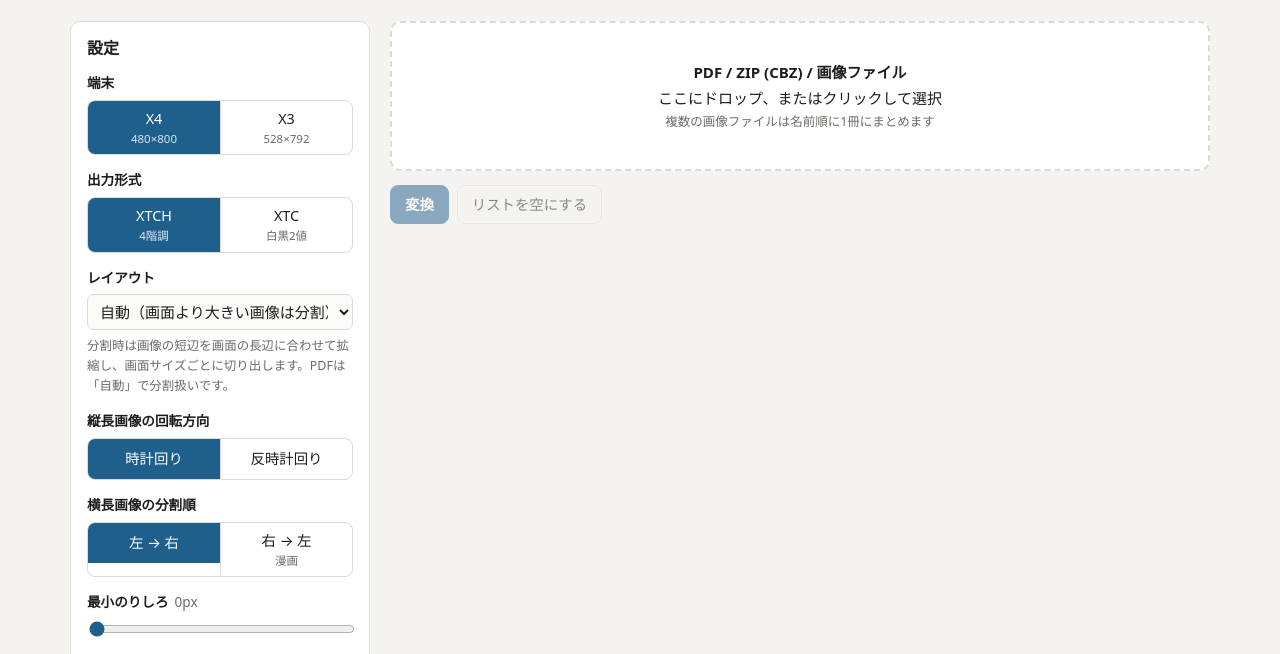
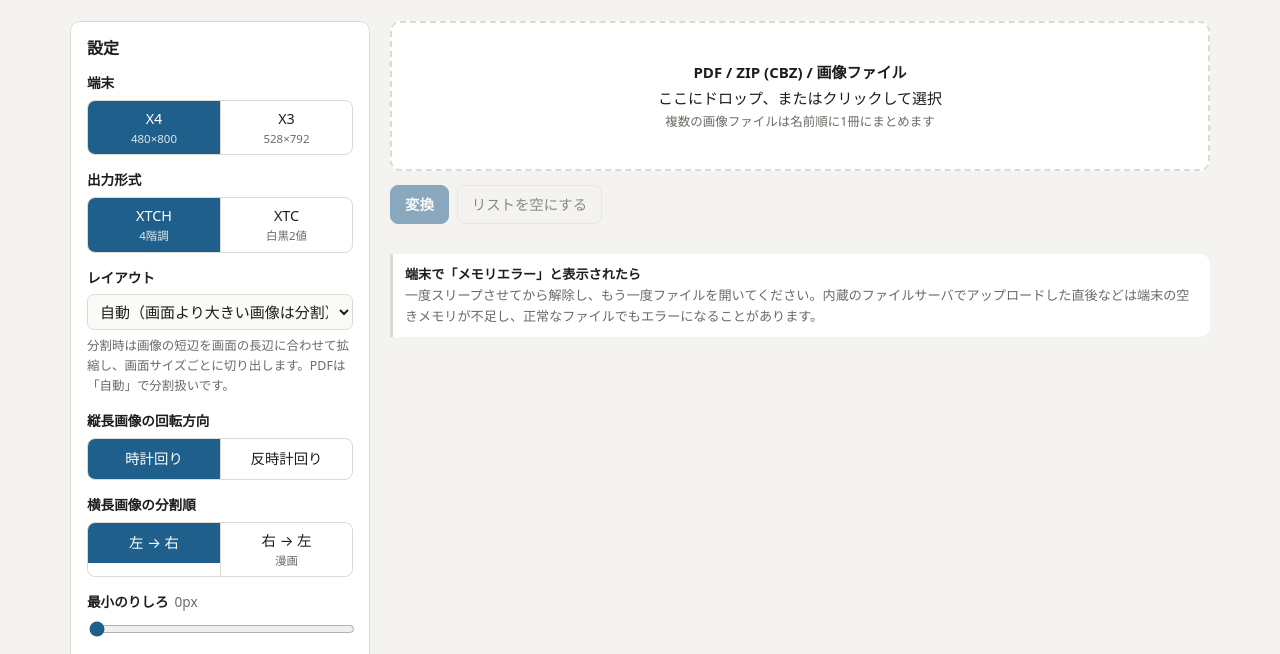
Before and after one commit to h1g0/xtch-converter, a website built with Vite: page web/index.html in a window 1280 px wide. Shown: the part 117-771 px from the top of the page. Built offline with nearby package versions, Linux system fonts and the light colour scheme.

Commit message:
Document workaround for device memory errors
CrossPoint allocates each page into one contiguous buffer (~104KB for
X3 XTCH). Right after using the built-in file server that allocation can
fail even for valid files; sleeping and waking the device frees memory.
Note this in the README and on the converter page.

Co-Authored-By: Claude Opus 5.5 <noreply@anthropic.com>

```diff
--- a/web/index.html
+++ b/web/index.html
@@ -105,6 +105,11 @@
 
         <ul id="jobs" class="jobs"></ul>
 
+        <p class="note">
+          <strong>端末で「メモリエラー」と表示されたら</strong>
+          一度スリープさせてから解除し、もう一度ファイルを開いてください。内蔵のファイルサーバでアップロードした直後などは端末の空きメモリが不足し、正常なファイルでもエラーになることがあります。
+        </p>
+
         <section id="preview" class="panel preview" hidden>
           <div class="preview-head">
             <h2 id="previewTitle">プレビュー</h2>
--- a/web/src/style.css
+++ b/web/src/style.css
@@ -138,6 +138,17 @@ button:disabled { opacity: 0.5; cursor: default; }
 .job progress { width: 100%; height: 6px; margin-top: 4px; accent-color: var(--accent); }
 .job-actions { display: flex; gap: 6px; }
 
+.note {
+  margin: 0 0 16px;
+  padding: 10px 12px;
+  font-size: 0.82rem;
+  color: var(--muted);
+  border-left: 3px solid var(--line);
+  background: var(--panel);
+  border-radius: 0 var(--radius) var(--radius) 0;
+}
+.note strong { display: block; color: var(--ink); font-weight: 600; }
+
 .preview-head { display: flex; gap: 10px; align-items: baseline; flex-wrap: wrap; margin-bottom: 12px; }
 .thumbs {
   display: grid; grid-template-columns: repeat(auto-fill, minmax(110px, 1fr)); gap: 12px;
```
Also changed, not shown: README.md.
